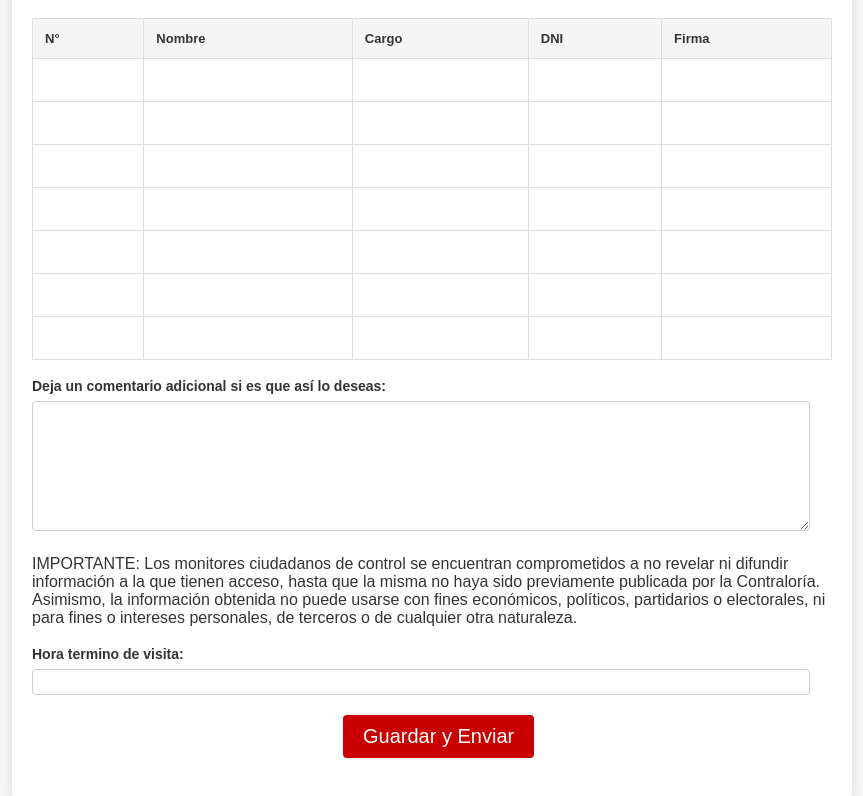
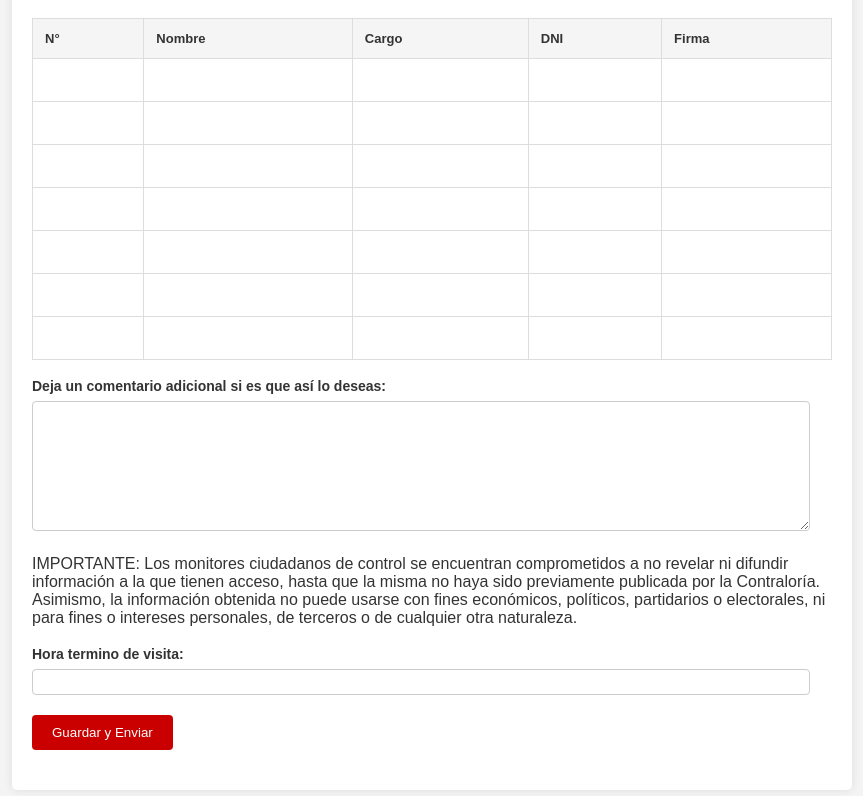
Before and after one commit to LadyDi3103/SPAcontraloria, a website: page src/formulario.html in a window 1280 px wide. Shown: the part 3302-4098 px from the top of the page, without its empty margins (208-1071 px from the left). Drawn offline with Linux system fonts and the light colour scheme.

Commit message:
Vista formulario

```diff
--- a/src/formulario.css
+++ b/src/formulario.css
@@ -124,8 +124,6 @@ input[type="submit"] {
     border: none;
     border-radius: 4px;
     cursor: pointer;
-    font-size: 20px;
-    margin-left: 311px;
 }
 
 input[type="submit"]:hover {
```
